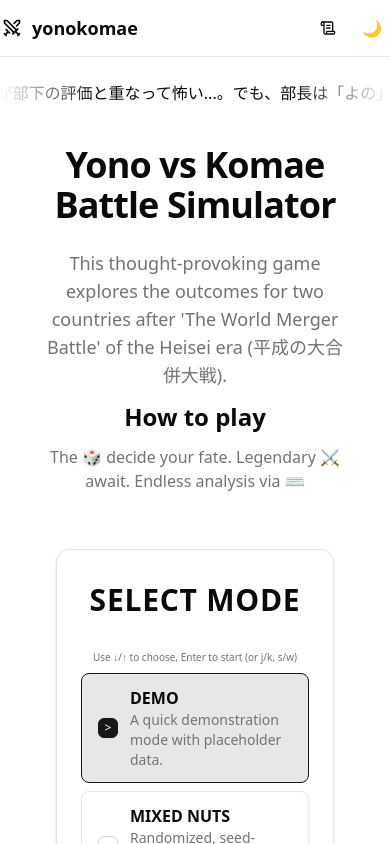
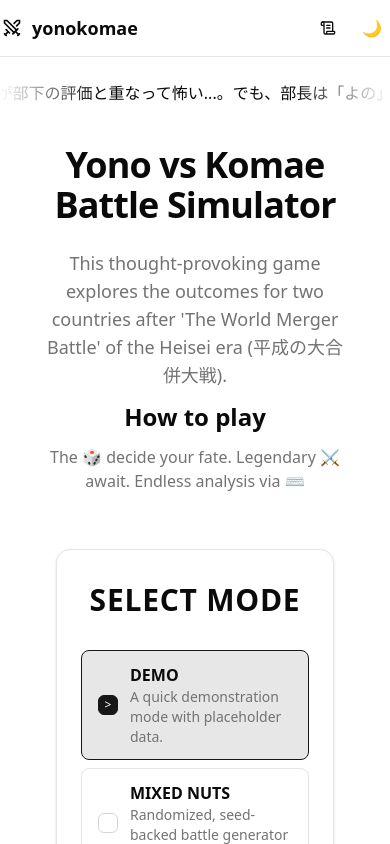
Before and after one commit to F88/yonokomae, a React (Vite) app: page / in a window 390 px wide. Shown: the top 844 px of the page. Built offline with nearby package versions, Linux system fonts and the light colour scheme.

Commit message:
style(ui): add bottom padding on small screens for Battle block

```diff
--- a/src/components/Controller.tsx
+++ b/src/components/Controller.tsx
@@ -79,7 +79,7 @@
       </div>
 
       {/* Battle block */}
-      <div className="flex flex-col items-center gap-1">
+      <div className="flex flex-col items-center gap-1 pb-6 sm:pb-0">
         <Button
           onClick={handleGenerate}
           className="gap-2"
--- a/src/components/TitleContainer.tsx
+++ b/src/components/TitleContainer.tsx
@@ -200,9 +200,9 @@
           </div>
 
           {/** Compact hint (< sm) */}
-          <div className="mb-2 text-[10px] text-muted-foreground sm:hidden">
-            Use ↓/↑ to choose, Enter to start (or j/k, s/w)
-          </div>
+          {/* <div className="mb-2 text-[10px] text-muted-foreground sm:hidden"> */}
+          {/* Use ↓/↑ to choose, Enter to start (or j/k, s/w) */}
+          {/* </div> */}
           <div
             role="radiogroup"
             aria-label="Play modes"
```
Also changed, not shown: 1 other file (tests, documents, lock files or other folders).
